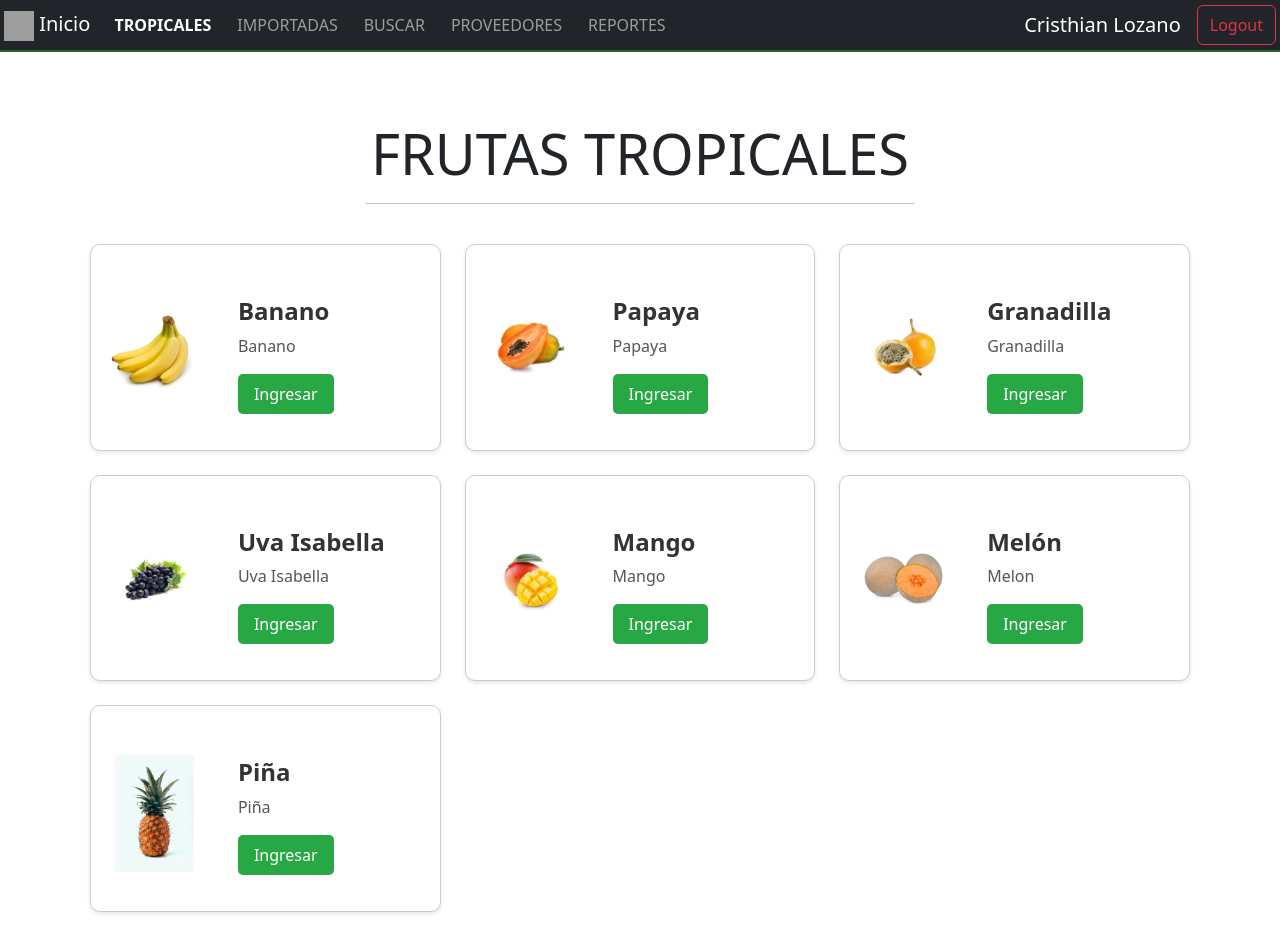
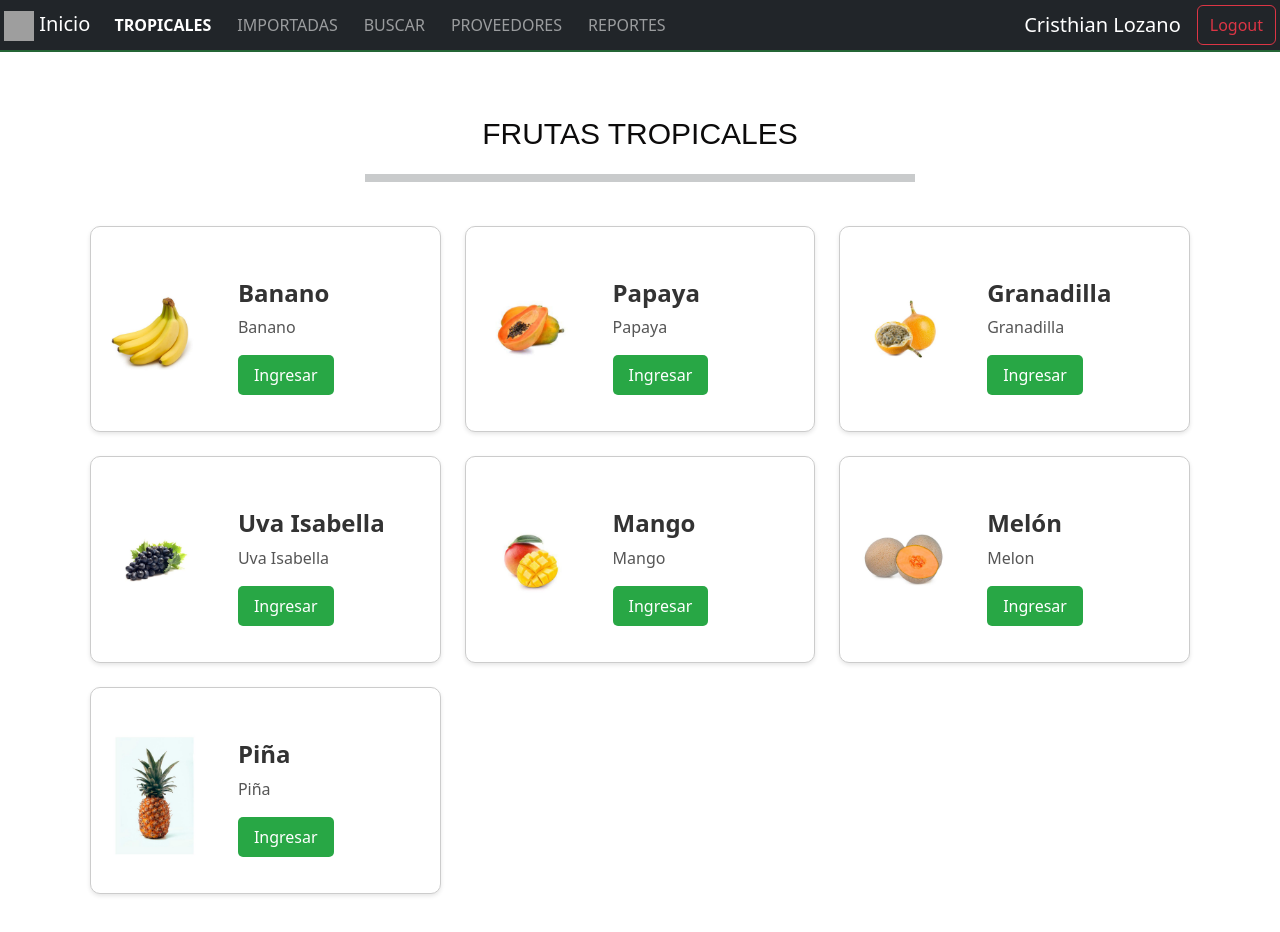
Before and after one commit to Cristian1805/Aplicacion-trabajo-de-grado, a React (Vite) app: page /tropicales in a window 1280 px wide. Built offline with nearby package versions, Linux system fonts and the light colour scheme; grey boxes are pictures that could not be loaded.

Commit message:
Selectores css añadidos en las páginas del nav

```diff
--- a/src/auth/pages/LoginPage.css
+++ b/src/auth/pages/LoginPage.css
@@ -1,50 +1,14 @@
-/* LoginPage.css */
+/* styles.css (o el nombre de tu archivo de estilos) */
+.form-title {
+  font-family: 'Verdana', sans-serif;
+  font-size: 30px; /* Tamaño de fuente */
+  color: #0c0b0b;   /* Color del texto */
+}
 
-.container {
-    height: 100vh;
-    display: flex;
-    justify-content: center;
-    align-items: center;
-    flex-direction: column;
-  }
-
-  .logo {
-    max-width: 100%;
-    margin-bottom: 20px;
-  }
-
-  .form-container {
-    background-color: #fff;
-    border: 1px solid #ccc;
-    padding: 20px;
-    border-radius: 5px;
-    box-shadow: 0 2px 4px rgba(0, 0, 0, 0.2);
-  }
-
-  .form-title {
-    font-size: 24px;
-    margin-bottom: 20px;
-  }
-
-  .form-label {
-    font-weight: bold;
-  }
-
-  .form-input {
-    width: 100%;
-    padding: 10px;
-    margin: 5px 0;
-    border: 1px solid #ccc;
-    border-radius: 5px;
-  }
-
-  .form-button {
-    background-color: #007bff;
-    color: #fff;
-    padding: 10px 20px;
-    border: none;
-    border-radius: 5px;
-    cursor: pointer;
-    font-size: 16px;
-    margin-top: 10px;
-  }
+.form-divider {
+  width: 50%;
+  height: 8px; /* Grosor de la línea horizontal */
+  background-color: #2b3035; /* Color de la línea */
+  border: thick;
+  margin: 20px auto; /* Espaciado superior e inferior con centrado horizontal */
+}
--- a/src/auth/pages/LoginPage.jsx
+++ b/src/auth/pages/LoginPage.jsx
@@ -5,7 +5,7 @@ import { useForm } from '../../hooks/useForm';
 import { useAuthStore } from '../../hooks/useAuthStore';
 import Swal from 'sweetalert2';
 
-// import './LoginPage.css'
+import './LoginPage.css'
 
 
 
@@ -48,13 +48,13 @@ useEffect(() => {
               alt="Logo de la Empresa"
               className="img-fluid mb-4"
             />
-          <h3 className="display-6">Bienvenido al inventario</h3>
+          {/* <h3 className="display-6">Bienvenido al inventario</h3> */}
         </div>
         {/* Columna para el formulario de inicio de sesión */}
           <div className="col-md-6 col-sm-12">
             <div className="mt-3 text-center">
-              <h3 className="display-6">Formulario Inicio de sesión</h3>
-              <hr className="w-50 mx-auto mb-4" />
+              <h3 className="form-title">Formulario Inicio de sesión</h3>
+              <hr className="form-divider" />
             </div>
           <form onSubmit={ loginSubmit }>
             <div className="form-group">
--- a/src/auth/pages/RegisterPage.jsx
+++ b/src/auth/pages/RegisterPage.jsx
@@ -1,5 +1,5 @@
 
-import { Link, useNavigate} from 'react-router-dom';
+// import { Link, useNavigate} from 'react-router-dom';
 import React from 'react'
 import { useAuthStore } from '../../hooks/useAuthStore'
 import { useForm } from '../../hooks/useForm';
@@ -38,7 +38,7 @@ export const RegisterPage = () => {
                   alt="Logo de la Empresa"
                   className="img-fluid mb-4"
                 />
-              <h3 className="display-6">Bienvenido al inventario</h3>
+              {/* <h3 className="display-6">Bienvenido al inventario</h3> */}
             </div>
             {/* Columna para el formulario de inicio de sesión */}
               <div className="col-md-6 col-sm-12">
--- a/src/heroes/pages/DcPage.jsx
+++ b/src/heroes/pages/DcPage.jsx
@@ -1,11 +1,12 @@
 import { HeroList } from '../components';
+import './styles.css/DcPage.css'
 
 
 export const DcPage = () => {
   return (
     <>
-      <h1 className='display-4 text-center mt-5' >FRUTAS IMPORTADAS</h1>
-      <hr className='w-50 mx-auto mb-3' />
+      <h1 className='form-title-importadas' >FRUTAS IMPORTADAS</h1>
+      <hr className='form-divider-importadas' />
 
       <HeroList publisher='DC Comics' />
     </>
--- a/src/heroes/pages/MarvelPage.jsx
+++ b/src/heroes/pages/MarvelPage.jsx
@@ -3,8 +3,8 @@ import { HeroList } from '../components';
 export const MarvelPage = () => {
   return (
     <>
-      <h1 className='display-4 text-center mt-5' >FRUTAS TROPICALES</h1>
-      <hr className='w-50 mx-auto mb-3' />
+      <h1 className='form-title-importadas' >FRUTAS TROPICALES</h1>
+      <hr className='form-divider-importadas' />
 
       <HeroList publisher='Marvel Comics' />
 
--- a/src/heroes/pages/SearchPage.jsx
+++ b/src/heroes/pages/SearchPage.jsx
@@ -33,12 +33,11 @@ export const SearchPage = () => {
 
   return (
     <>
-      <h1 className='display-4 text-center mt-5' >Buscar</h1>
-      <hr className='w-50 mx-auto mb-3 text-primary' />
-      {/* <h1>Search</h1>
-      <hr /> */}
+      <h1 className='form-title-importadas' >BUSCAR </h1>
+      <hr className='form-divider-importadas' />
 
-      <div className="row">
+
+      <div className="row" id='row-search'>
 
           <div className="col-md-5">
             {/* <h4>Busca las frutas registradas en el inventario </h4> */}
--- /dev/null
+++ b/src/heroes/pages/styles.css/DcPage.css
@@ -0,0 +1,22 @@
+/* styles.css (o el nombre de tu archivo de estilos) */
+.form-title-importadas {
+    text-align: center;
+    font-family: 'Arial', sans-serif;
+    font-size: 30px; /* Tamaño de fuente */
+    color: #0c0b0b;   /* Color del texto */
+    margin-block: 4% 2%;
+    writing-mode: horizontal-tb;
+  }
+
+.form-divider-importadas {
+  width: 50%;
+  height: 8px; /* Grosor de la línea horizontal */
+  background-color: #2b3035; /* Color de la línea */
+  border: thick;
+  margin: 20px auto; /* Espaciado superior e inferior con centrado horizontal */
+}
+
+#row-search {
+  margin-block: 4% 2%;
+  writing-mode: horizontal-tb;
+  }
```
